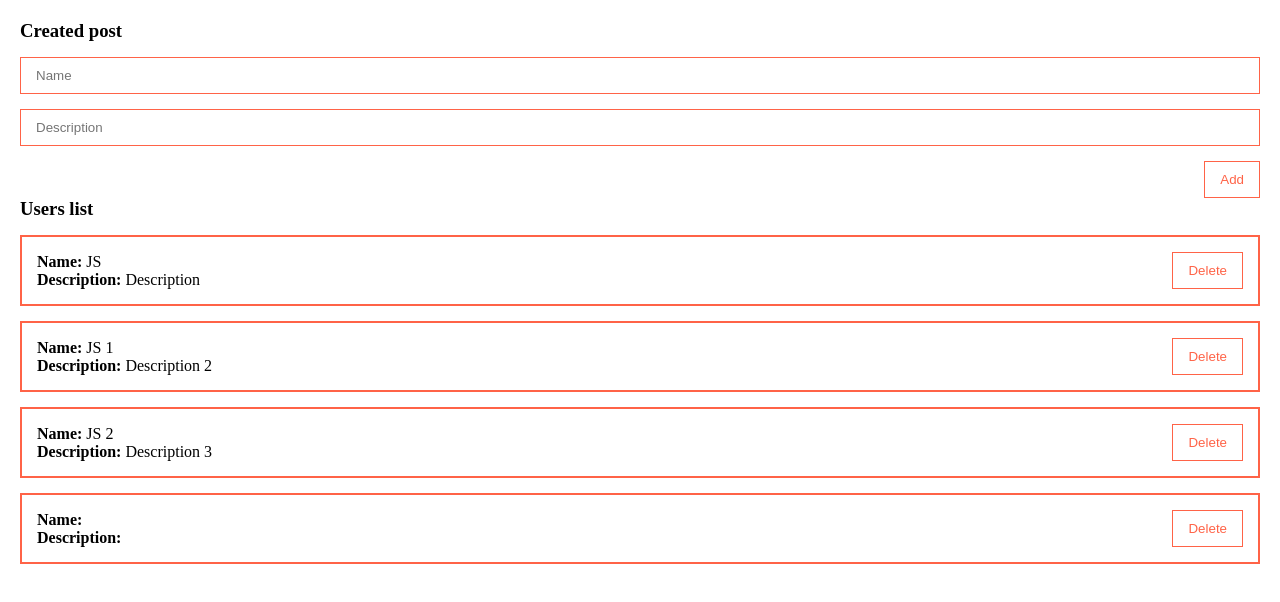
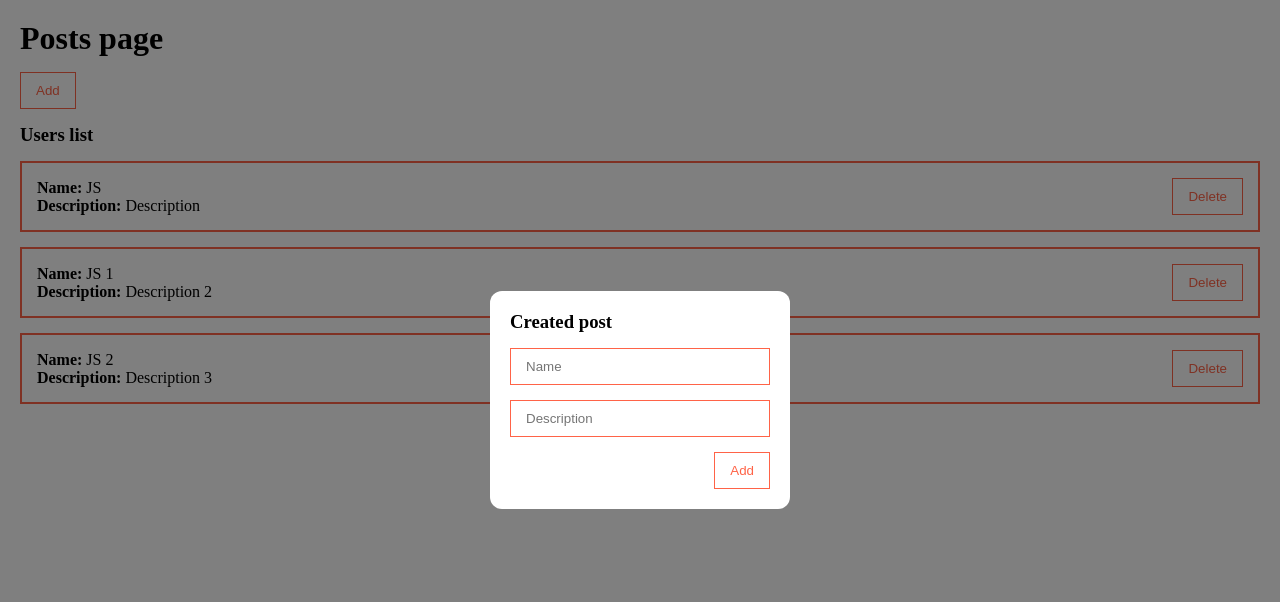
Before and after one commit to svmoskalyov/vue-lesson-01, a Vue app: page / in a window 1280 px wide. Both pictures are taken after a click on the button "Add". Shown: the top 602 px of the page. Built offline with nearby package versions, Linux system fonts and the light colour scheme.

Commit message:
added MyDialog

```diff
--- a/src/App.vue
+++ b/src/App.vue
@@ -1,6 +1,10 @@
 <template>
   <div class="app">
-    <post-form @create="createPost" />
+    <h1>Posts page</h1>
+    <my-button @click="showDialog" style="margin: 15px 0"> Add </my-button>
+    <my-dialog v-model:show="dialogVisible">
+      <post-form @create="createPost" />
+    </my-dialog>
     <post-list :posts="posts" @remove="removePost" />
   </div>
 </template>
@@ -22,14 +26,19 @@
         { id: 2, title: "JS 1", body: "Description 2" },
         { id: 3, title: "JS 2", body: "Description 3" },
       ],
+      dialogVisible: false,
     };
   },
   methods: {
     createPost(post) {
       this.posts.push(post);
+      this.dialogVisible = false;
     },
     removePost(post) {
       this.posts = this.posts.filter((p) => p.id !== post.id);
+    },
+    showDialog() {
+      this.dialogVisible = true;
     },
   },
 };
--- a/src/components/PostList.vue
+++ b/src/components/PostList.vue
@@ -1,5 +1,5 @@
 <template>
-  <div>
+  <div v-if="posts.length > 0">
     <h3>Users list</h3>
     <post-item
       v-for="post in posts"
@@ -8,6 +8,7 @@
       @remove="$emit('remove', post)"
     />
   </div>
+  <h2 v-else style="color: red">Posts list is empty</h2>
 </template>
 
 <script>
--- /dev/null
+++ b/src/components/UI/MyDialog.vue
@@ -0,0 +1,45 @@
+<template>
+  <div class="dialog" v-if="show" @click.stop="hideDialog" >
+    <div @click.stop class="dialog__content">
+      <slot></slot>
+    </div>
+  </div>
+</template>
+
+<script>
+export default {
+  name: "my-dialog",
+  props: {
+    show: {
+      type: Boolean,
+      default: false,
+    },
+    },
+    methods: {
+        hideDialog() {
+        this.$emit('update:show', false)
+    }
+  }
+};
+</script>
+
+<style scoped>
+.dialog {
+  position: fixed;
+  top: 0;
+  bottom: 0;
+  right: 0;
+  left: 0;
+  display: flex;
+  background: rgba(0, 0, 0, 0.5);
+}
+
+.dialog__content {
+  margin: auto;
+  background: #fff;
+  border-radius: 12px;
+  min-height: 50px;
+  min-width: 300px;
+  padding: 20px;
+}
+</style>
--- a/src/components/UI/index.js
+++ b/src/components/UI/index.js
@@ -1,4 +1,5 @@
 import MyButton from "@/components/UI/MyButton";
 import MyInput from "@/components/UI/MyInput";
+import MyDialog from "@/components/UI/MyDialog";
 
-export default [MyButton, MyInput];
+export default [MyButton, MyInput, MyDialog];
```
